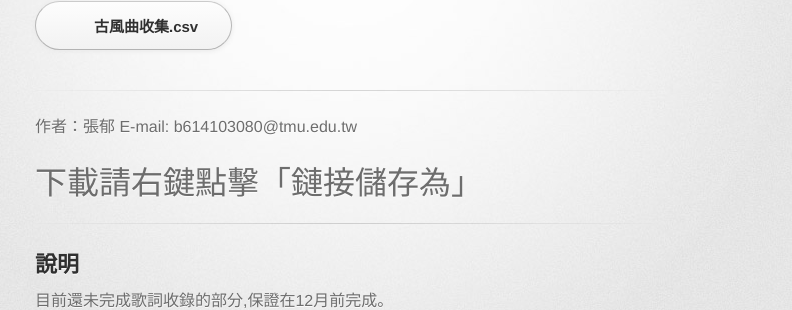
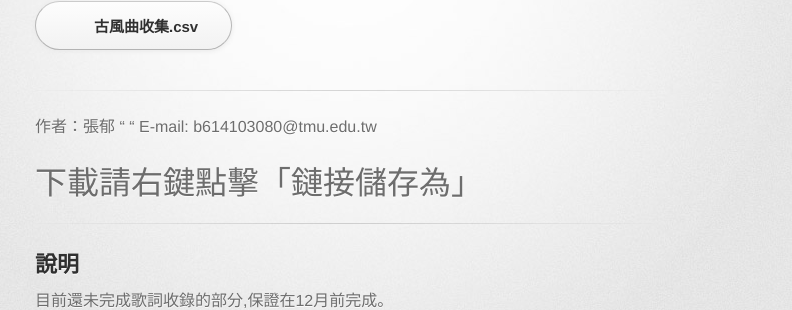
Before and after one commit to fireindark707/ChineseV_GUFENG, a Jekyll site: the page built from docs/index.md, in a window 1280 px wide. Shown: the part 187-497 px from the top of the page, without its empty margins (295-1087 px from the left). Built offline with Jekyll 4.4.1, drawn with Linux system fonts in a browser that asks for light colours; some web fonts are replaced.

```diff
--- a/docs/index.md
+++ b/docs/index.md
@@ -1,7 +1,7 @@
 ---
 layout: default
 ---
-作者：張郁   E-mail: b614103080@tmu.edu.tw
+作者：張郁 "  " E-mail: b614103080@tmu.edu.tw
 # 下載請右鍵點擊「鏈接儲存為」
 ---
 ## [](#header-1)說明
```
